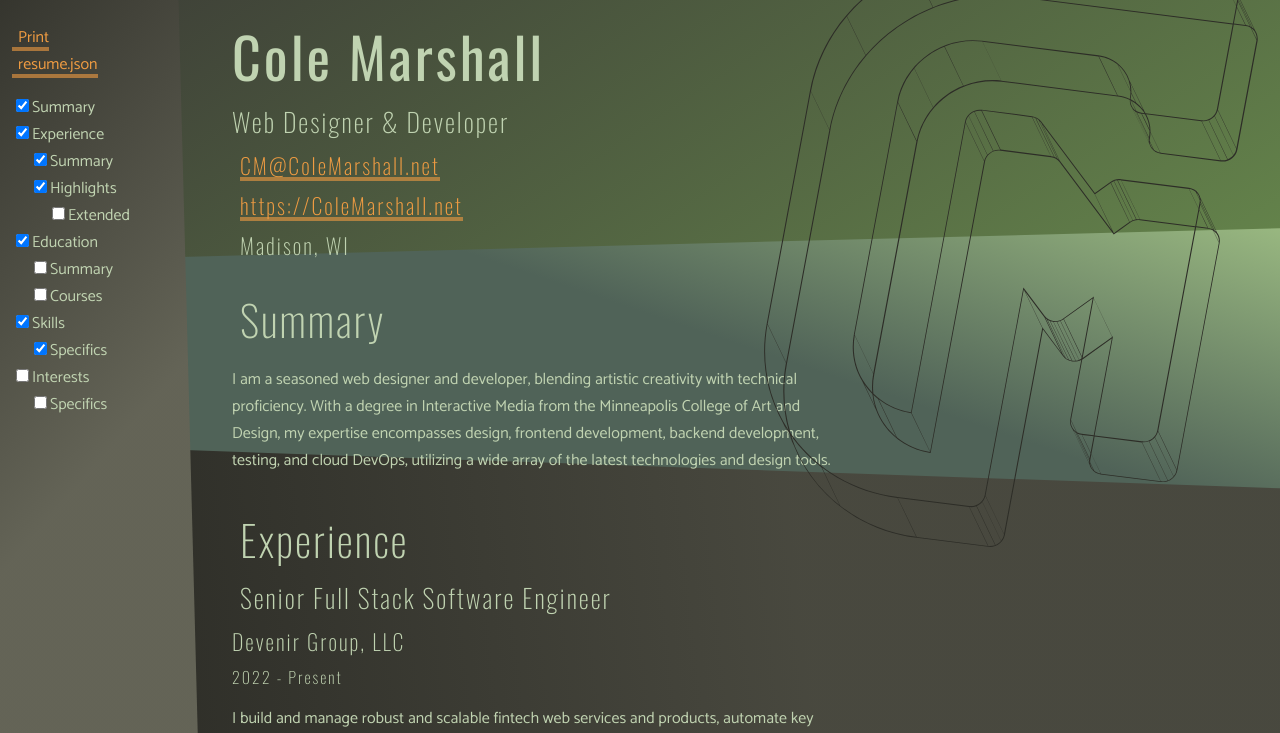
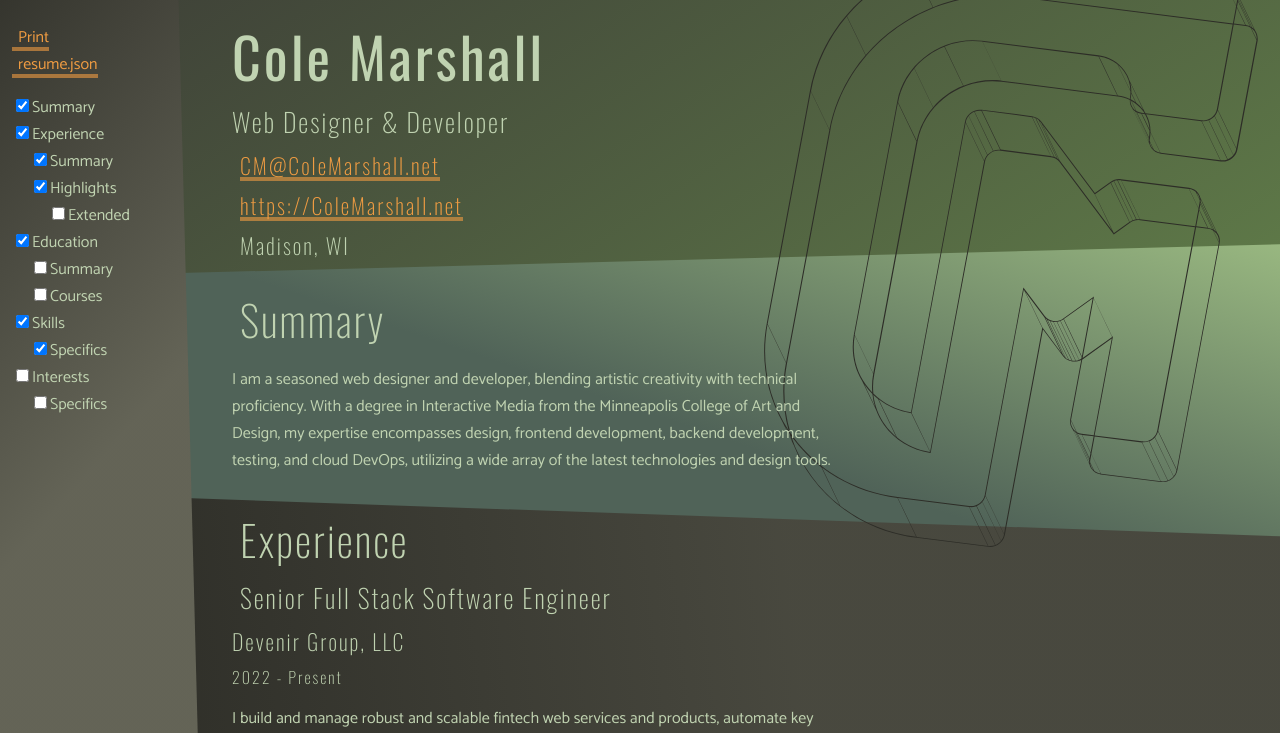
Before and after one commit to ccmars/colemarshall.net, a PHP site: page /resume.php in a window 1280 px wide. Shown: the top 733 px of the page. Run offline with PHP 8.4, Linux system fonts and the light colour scheme.

Commit message:
Adjust resume color band angles, depths

```diff
--- a/style/style.scss
+++ b/style/style.scss
@@ -355,7 +355,7 @@ $navigationWidth: 200px;
 $resumeMaxWidth: 1000px;
 $readableMaxWidth: 65ch;
 
-@mixin resumeSection($gradient, $angle: 0deg) {
+@mixin resumeSection($gradient, $angle: 0deg, $top: -2rem) {
   position: relative;
   padding: 0.15rem 2rem 0.5rem;
 
@@ -392,11 +392,11 @@ $readableMaxWidth: 65ch;
     position: absolute;
     left: -$navigationWidth;
     right: -1rem;
-    top: -2rem;
-    bottom: -2rem;
+    top: $top;
+    bottom: -16rem;
     background: $gradient;
     transform: skewY($angle);
-    z-index: -1;
+    z-index: -10;
 
     @media print {
       background: #fff;
@@ -473,7 +473,7 @@ main#resume {
       position: absolute;
       right: 20px;
       top: -50px;
-      z-index: 1;
+      z-index: -1;
 
       @media #{$mobile} {
         width: 600px;
@@ -558,7 +558,8 @@ main#resume {
               linear-gradient(-32deg,
                   color.adjust($color-green-light, $lightness: -35%) 0%,
                   color.adjust($color-dark, $lightness: -4%) 100%),
-              -2deg
+              -2deg,
+              -5rem
       );
     }
 
@@ -567,7 +568,8 @@ main#resume {
               linear-gradient(20deg,
                   $color-green-dark 60%,
                   color.adjust($color-green-light, $lightness: -15%) 100%),
-              -1.5deg
+              -1.5deg,
+              -1rem
       );
     }
 
@@ -576,7 +578,8 @@ main#resume {
               linear-gradient(-96deg,
                   color.adjust($color-dark-ultra, $lightness: 10%) 32%,
                   color.adjust($color-dark-ultra, $lightness: -5%) 100%),
-              2deg
+              2deg,
+              1rem
       );
     }
 
@@ -594,7 +597,8 @@ main#resume {
               linear-gradient(-162deg,
                   color.adjust($color-green-dark, $lightness: 5%) 10%,
                   color.adjust($color-dark, $lightness: -5%) 100%),
-              3deg
+              3deg,
+              2rem
       );
     }
 
```
Also changed, not shown: style/style.css, 1 other file.
